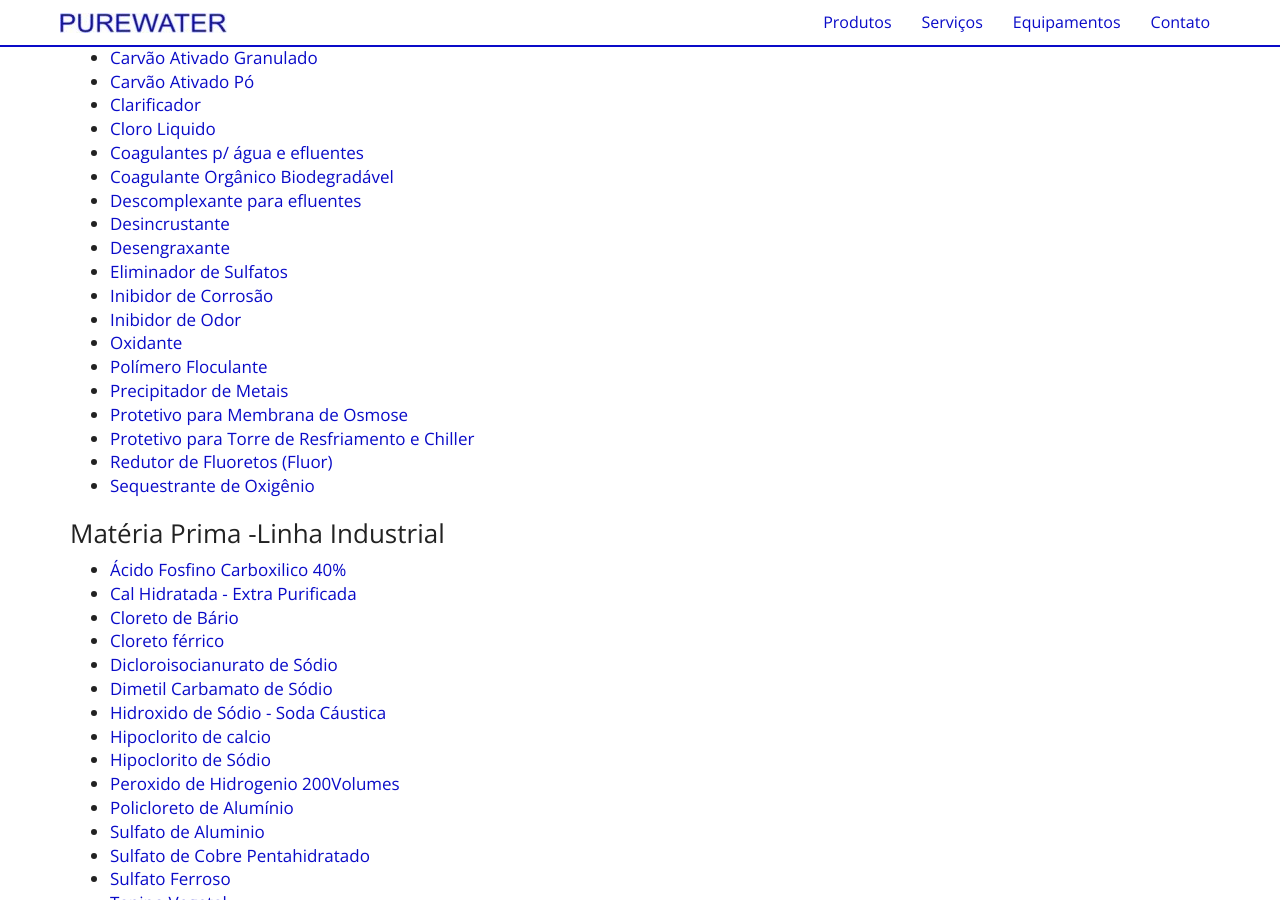
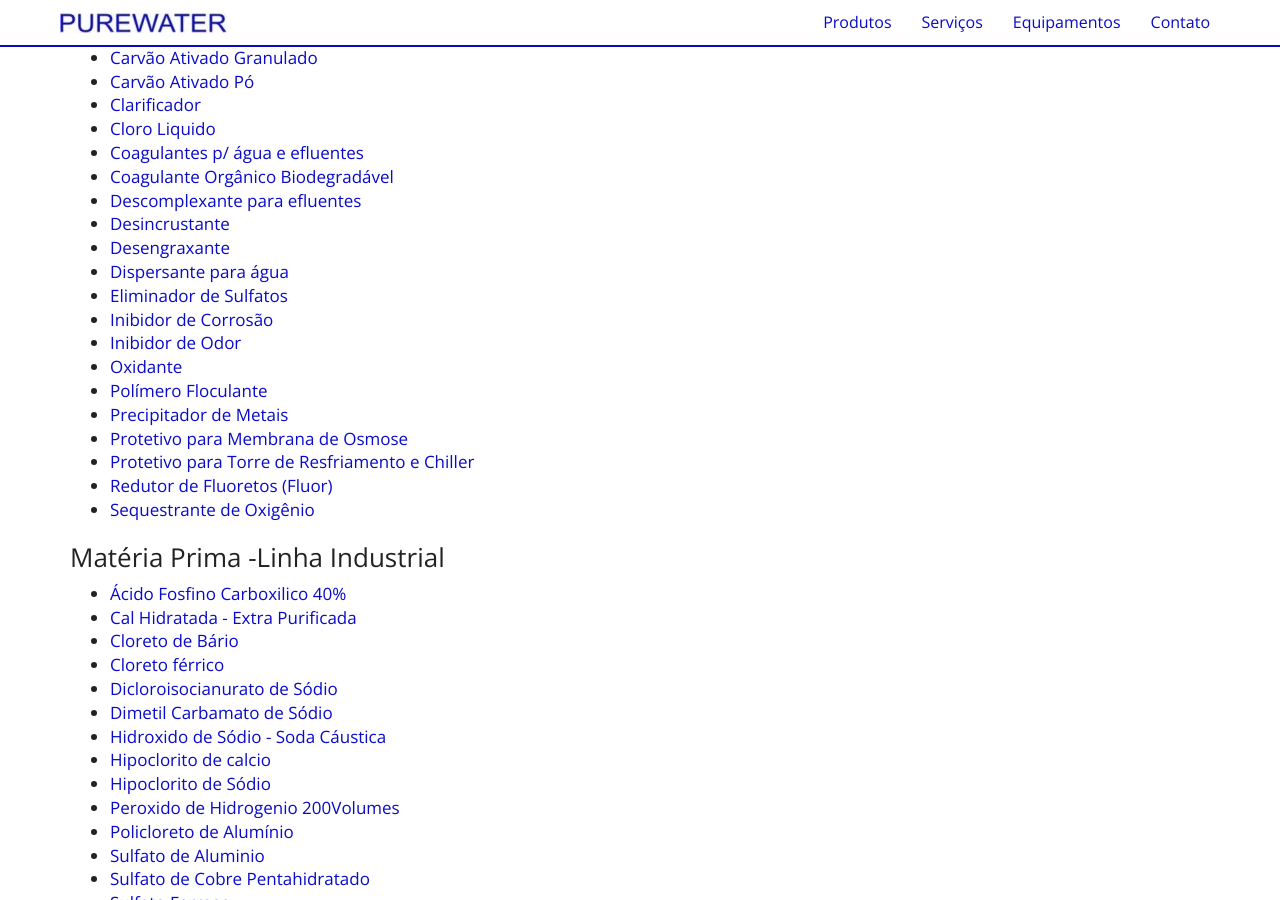
Before and after one commit to purewaterefluentes/purewaterefluentes.github.io, a Jekyll site: the page built from produtos/index.md, in a window 1280 px wide and 900 px high, scrolled down 741 px. Built offline with Jekyll 4.4.1, drawn with Linux system fonts in a browser that asks for light colours; nearby versions of some CDN libraries; library files that are not in the unit come from our copies.

Commit message:
Update index.md

```diff
--- a/produtos/index.md
+++ b/produtos/index.md
@@ -32,6 +32,7 @@ robots: follow
 - [Descomplexante para efluentes](descomplexante.html)
 - [Desincrustante](desincrustante.html)
 - [Desengraxante](desengraxante.html)
+- [Dispersante para água](dispersante-para-agua-torre-resfriamento.html)
 - [Eliminador de Sulfatos](eliminador-de-sulfatos.html)
 - [Inibidor de Corrosão](inibidor-de-corrosao.html)
 - [Inibidor de Odor](inibidor-de-odor.html)
```
